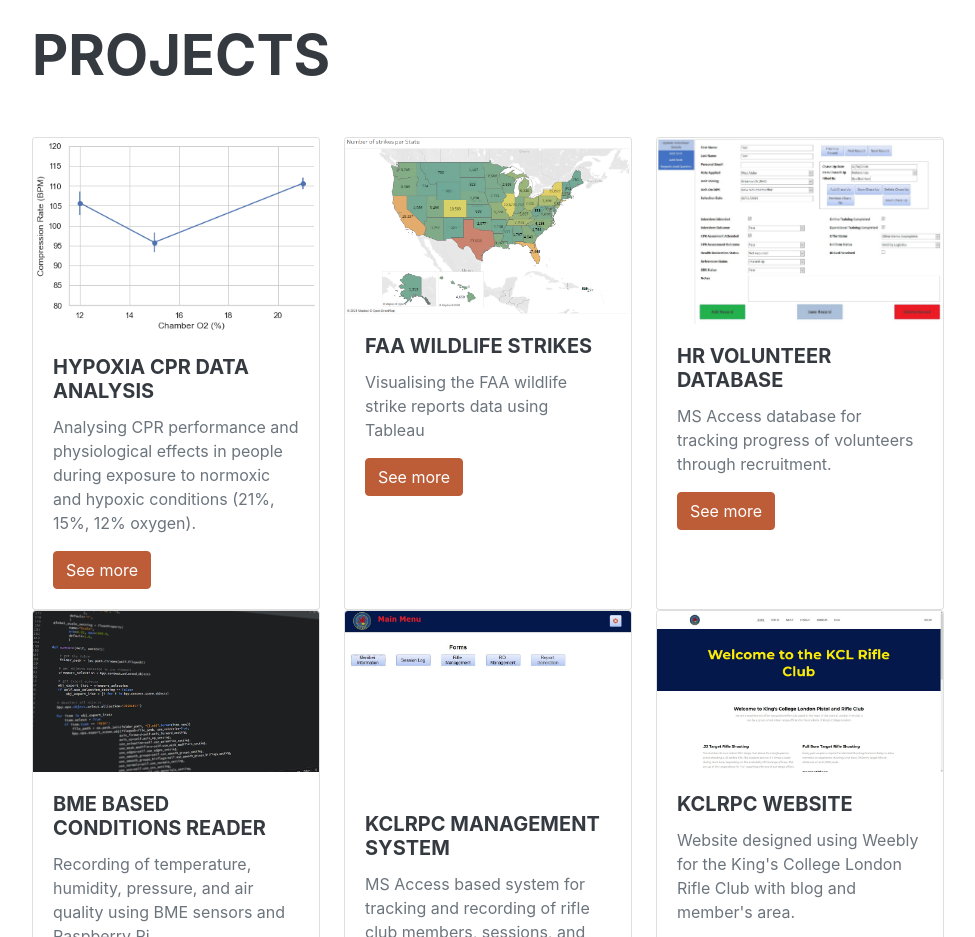
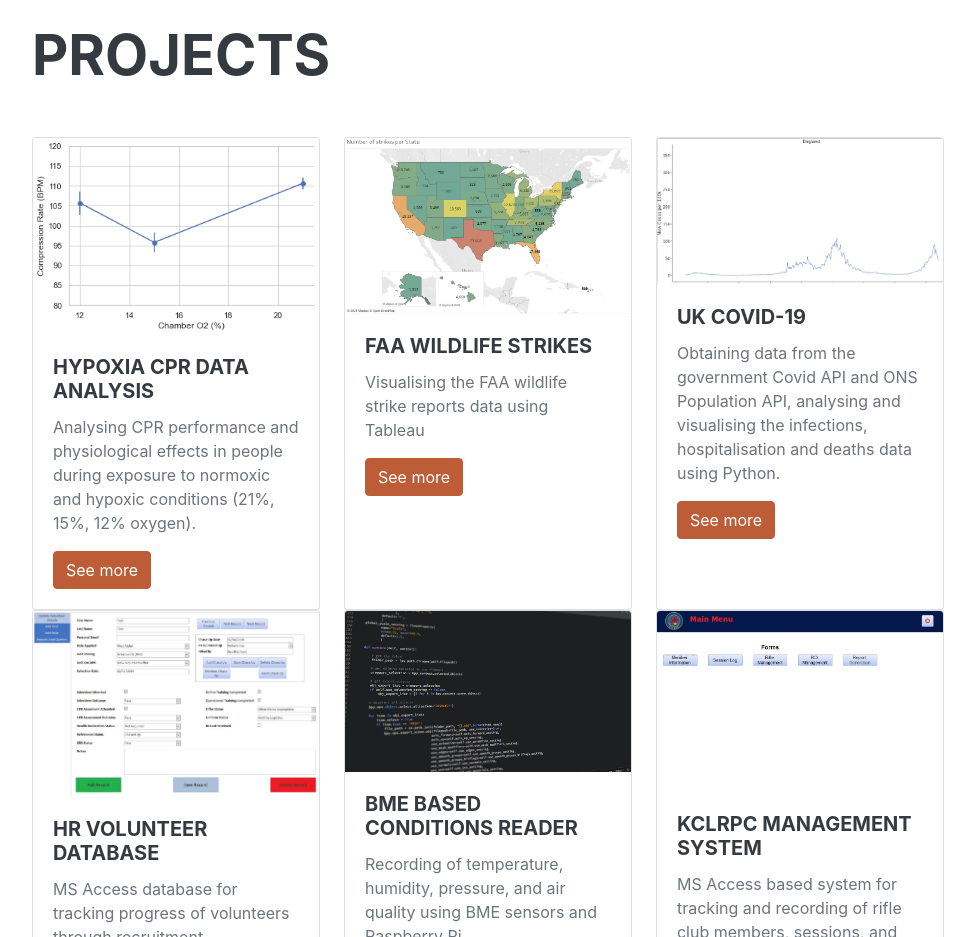
Before and after one commit to ilya18483/ilya18483.github.io, a plain HTML site: page index.html in a window 1280 px wide. Shown: the part 1660-2597 px from the top of the page, without its empty margins (288-1263 px from the left). Drawn offline with nearby package versions, Linux system fonts and the light colour scheme; a web font is replaced by a local one.

Commit message:
Add the COVID data analysis project card

```diff
--- a/index.html
+++ b/index.html
@@ -177,6 +177,18 @@
                             <div class="card-body">
                                 <h5 class="card-title">FAA Wildlife Strikes</h5>
                                 <p class="card-text">Visualising the FAA wildlife strike reports data using Tableau</p>
+                                <a href="comingsoon.html" class="btn btn-primary">See more</a>
+                            </div>
+                        </div>
+                    </div>
+
+                    <div class="col">
+                        <div class="card h-100">
+                            <a href="comingsoon.html"><img src="assets/img/Projects/covid_data.PNG" class="card-img-top"
+                                    alt=""></a>
+                            <div class="card-body">
+                                <h5 class="card-title">UK COVID-19</h5>
+                                <p class="card-text">Obtaining data from the government Covid API and ONS Population API, analysing and visualising the infections, hospitalisation and deaths data using Python.</p>
                                 <a href="comingsoon.html" class="btn btn-primary">See more</a>
                             </div>
                         </div>
```
Also changed, not shown: assets/img/Projects/covid_data.PNG (added).
